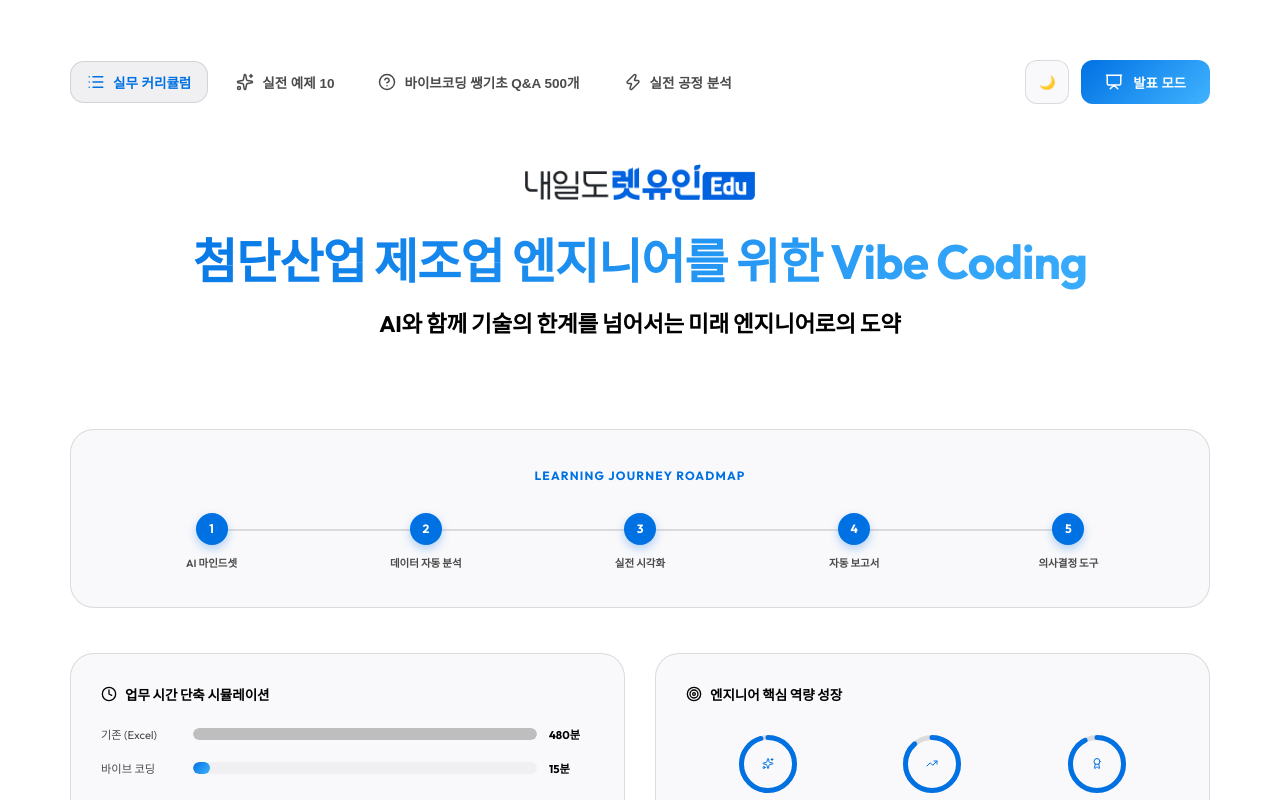
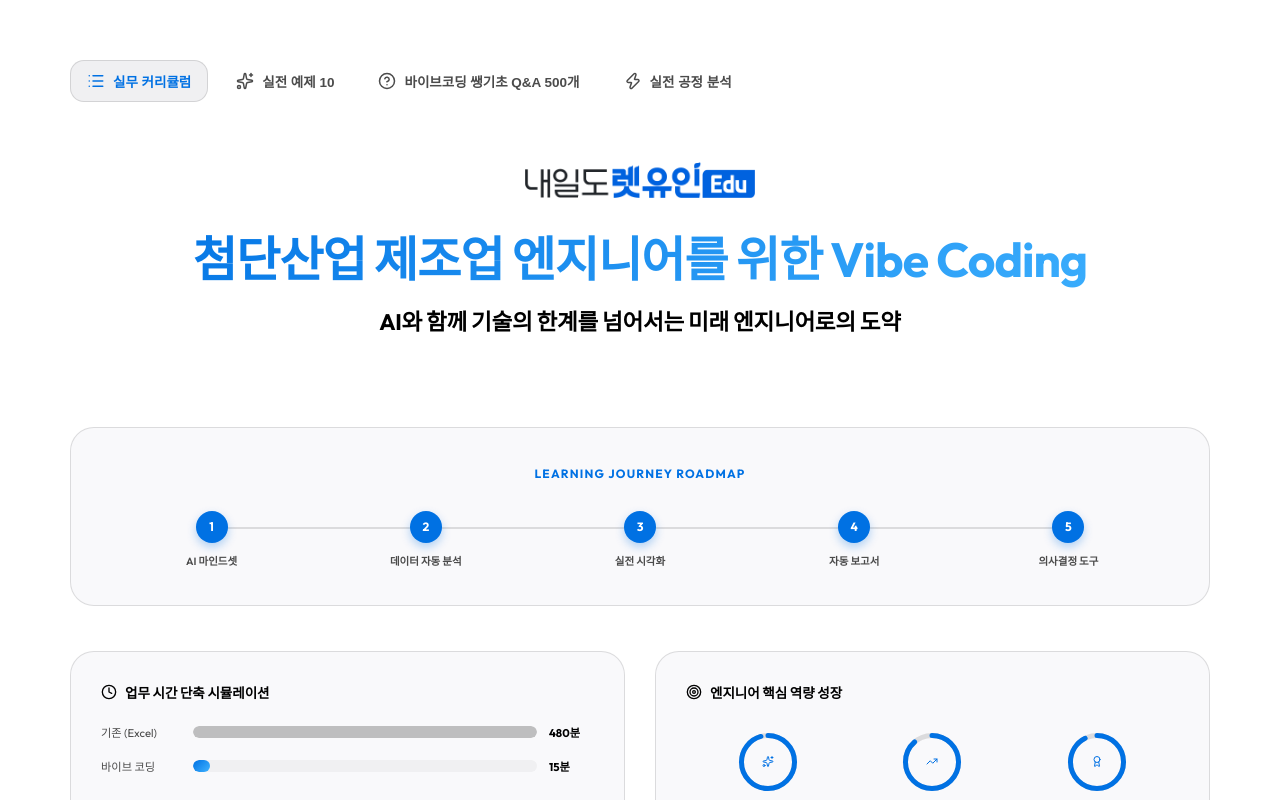
Before and after one commit to heekeunlee/lecture_assist001, a React (Vite) app: page / in a window 1280 px wide. Shown: the top 800 px of the page. Built offline with nearby package versions, Linux system fonts and the light colour scheme; the HTML template or start-up script is replaced by a standard one.

Commit message:
feat: Remove theme toggle and presentation mode buttons

```diff
--- a/src/App.tsx
+++ b/src/App.tsx
@@ -1,6 +1,6 @@
 import { useState, useEffect } from 'react';
 import { motion, AnimatePresence } from 'framer-motion';
-import { X, ChevronLeft, ChevronRight, Presentation, Grid, Sparkles, MessageCircle, HelpCircle, Layers, List, FileText, Target, TrendingUp, Clock, Award, Printer, Image, Zap, Lock } from 'lucide-react';
+import { X, ChevronLeft, ChevronRight, Grid, Sparkles, MessageCircle, HelpCircle, Layers, List, FileText, Target, TrendingUp, Clock, Award, Printer, Image, Zap, Lock } from 'lucide-react';
 import questionsData from './data/questions.json';
 import curriculumData from './data/curriculum.json';
 import officialData from './data/official_plan.json';
@@ -129,7 +129,7 @@ export default function App() {
   const [selectedId, setSelectedId] = useState<number | string | null>(null);
   const [isPresenting, setIsPresenting] = useState(false);
   const [currentIndex, setCurrentIndex] = useState(0);
-  const [theme, setTheme] = useState('light');
+  const [theme] = useState('light');
   const [showOfficial, setShowOfficial] = useState(true);
   const [currentPage, setCurrentPage] = useState(1);
   const [isLoading, setIsLoading] = useState(true);
@@ -148,7 +148,6 @@ export default function App() {
     }
   }, [isAuthenticated]);
 
-  const toggleTheme = () => setTheme(prev => prev === 'light' ? 'dark' : 'light');
 
   const openModal = (id: number | string) => {
     setSelectedId(id);
@@ -342,19 +341,6 @@ export default function App() {
             onClick={() => { setActiveTab('analysis'); setSelectedId(null); setCurrentPage(1); }}
           >
             <Zap size={18} /> 실전 공정 분석
-          </button>
-        </div>
-
-        <div className="nav-group">
-          <button onClick={toggleTheme} className="icon-button">
-            {theme === 'dark' ? '☀️' : '🌙'}
-          </button>
-          <button
-            onClick={() => setIsPresenting(!isPresenting)}
-            className="action-button"
-          >
-            {isPresenting ? <Grid size={18} /> : <Presentation size={18} />}
-            <span>발표 모드</span>
           </button>
         </div>
       </nav>
```
